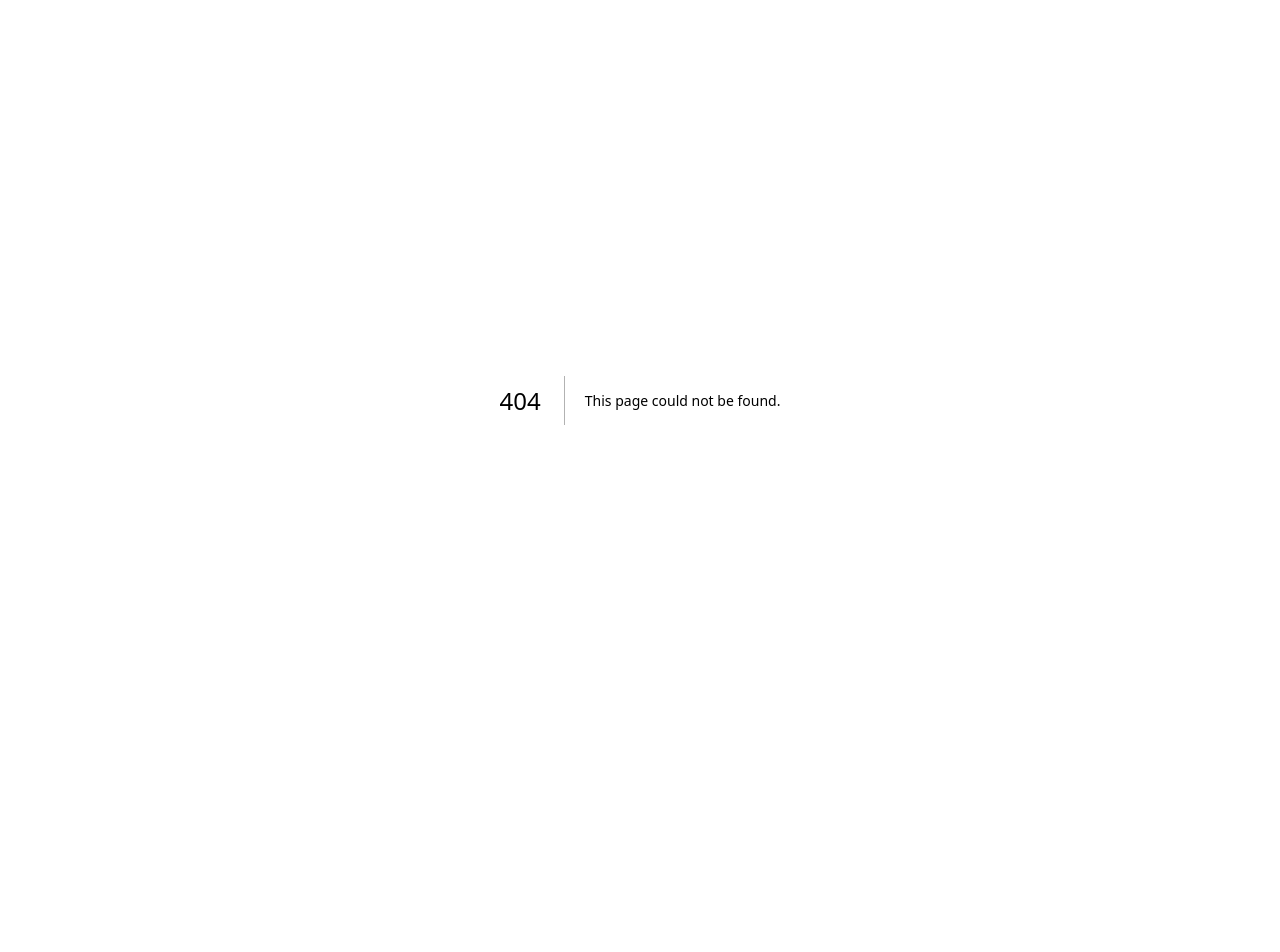
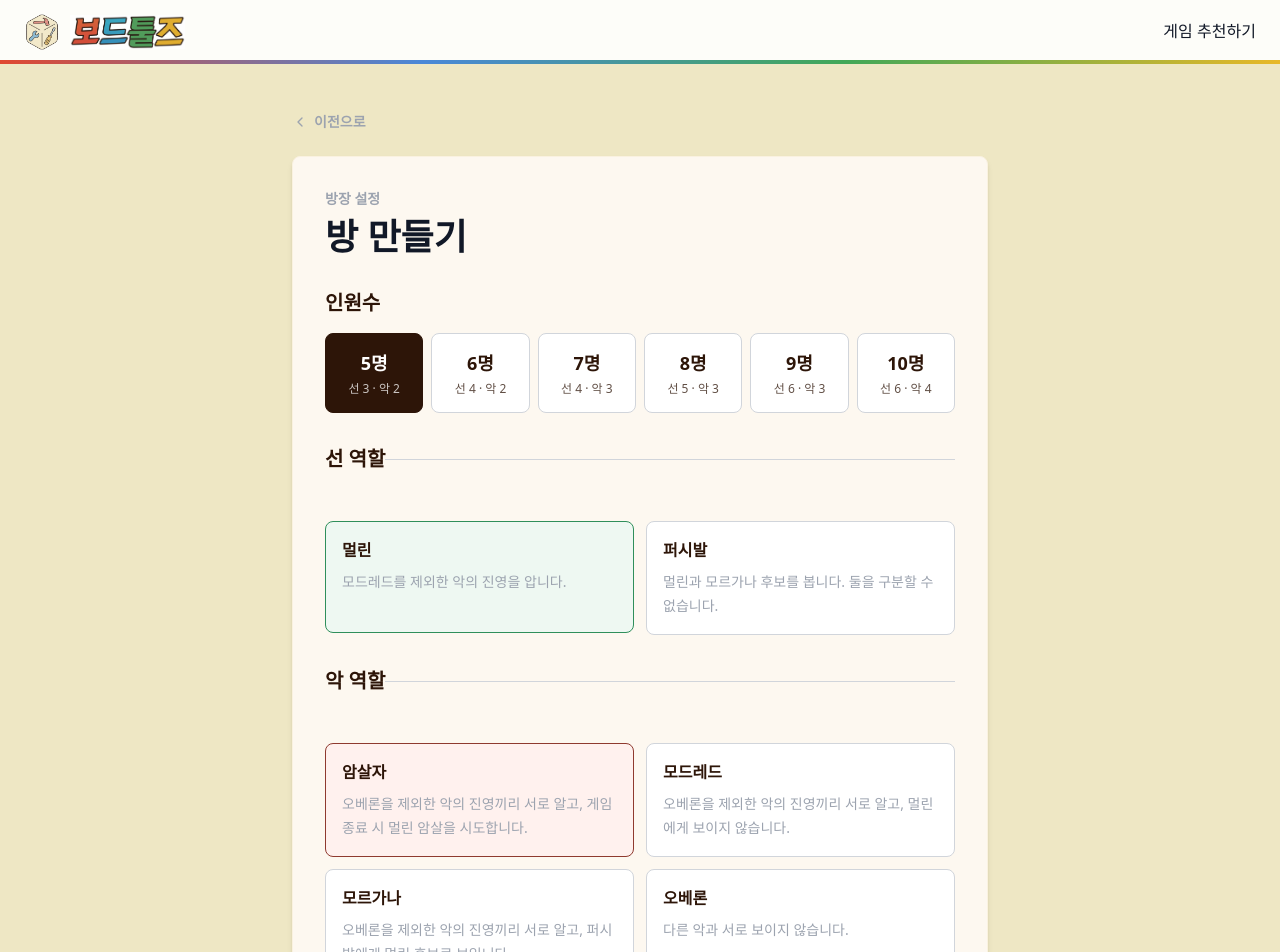
Before and after one commit to jungsmins/board-tools, a Next.js app: page /avalon-roles/create in a window 1280 px wide. Before the commit this address had no page. Shown: the top 952 px of the page. Before the commit the page ends 800 px from the top, so only its background shows below. Built offline with nearby package versions, Linux system fonts and the light colour scheme; a web font is replaced by a local one.

Commit message:
feat: 아발론 진입 페이지 레이아웃 개선 및 방 만들기 페이지 추가

```diff
--- /dev/null
+++ b/src/app/avalon-roles/create/page.tsx
@@ -0,0 +1,163 @@
+import Link from 'next/link';
+
+import Footer from '@/components/shared/Footer';
+import Header from '@/components/shared/Header';
+import {
+  AVALON_DEFAULT_SELECTED_ROLE_IDS,
+  AVALON_PLAYER_COUNTS,
+  AVALON_ROLE_CONFIGS,
+  AVALON_SELECTABLE_ROLE_IDS,
+  AVALON_TEAM_COMPOSITION,
+} from '@/constants/avalonRoles';
+import type { AvalonRoleId } from '@/types/avalonRoles';
+
+const defaultSelectedRoleIds =
+  AVALON_DEFAULT_SELECTED_ROLE_IDS as readonly AvalonRoleId[];
+
+const selectableGoodRoleIds = AVALON_SELECTABLE_ROLE_IDS.filter(
+  (roleId) => AVALON_ROLE_CONFIGS[roleId].side === 'good',
+);
+
+const selectableEvilRoleIds = AVALON_SELECTABLE_ROLE_IDS.filter(
+  (roleId) => AVALON_ROLE_CONFIGS[roleId].side === 'evil',
+);
+
+export default function AvalonRolesCreatePage() {
+  return (
+    <div className='min-h-dvh bg-canvas text-card-ink'>
+      <Header />
+
+      <main className='mx-auto flex min-h-[calc(100dvh-4rem)] w-full max-w-[760px] flex-col px-5 py-8 sm:px-8 lg:py-12'>
+        <Link
+          href='/avalon-roles'
+          className='mb-6 flex w-fit items-center gap-1.5 text-sm font-semibold text-card-muted underline-offset-4 hover:underline'
+        >
+          <svg
+            aria-hidden='true'
+            className='h-4 w-4'
+            fill='none'
+            viewBox='0 0 24 24'
+          >
+            <path
+              d='M15 18L9 12L15 6'
+              stroke='currentColor'
+              strokeLinecap='round'
+              strokeLinejoin='round'
+              strokeWidth='2'
+            />
+          </svg>
+          이전으로
+        </Link>
+
+        <section className='rounded-lg border border-card-border bg-card p-6 shadow-md sm:p-8'>
+          <div className='mb-8'>
+            <p className='mb-2 text-sm font-bold text-card-muted'>방장 설정</p>
+            <h1 className='text-3xl font-bold text-title sm:text-4xl'>
+              방 만들기
+            </h1>
+          </div>
+
+          <form>
+            <fieldset className='mb-8'>
+              <legend className='mb-4 text-xl font-bold text-card-ink'>
+                인원수
+              </legend>
+              <div className='grid grid-cols-3 gap-2 sm:grid-cols-6'>
+                {AVALON_PLAYER_COUNTS.map((playerCount) => {
+                  const composition = AVALON_TEAM_COMPOSITION[playerCount];
+
+                  return (
+                    <label key={playerCount} className='block'>
+                      <input
+                        className='peer sr-only'
+                        defaultChecked={playerCount === 5}
+                        name='playerCount'
+                        type='radio'
+                        value={playerCount}
+                      />
+                      <span className='flex min-h-20 flex-col items-center justify-center rounded-lg border border-chip-border bg-white px-3 py-3 text-center transition peer-checked:border-[#2d1508] peer-checked:bg-[#2d1508] peer-checked:text-white'>
+                        <span className='text-lg font-bold'>
+                          {playerCount}명
+                        </span>
+                        <span className='mt-1 text-xs opacity-75'>
+                          선 {composition.good} · 악 {composition.evil}
+                        </span>
+                      </span>
+                    </label>
+                  );
+                })}
+              </div>
+            </fieldset>
+
+            <fieldset className='mb-8 border-t border-rule pt-8'>
+              <legend className='mb-4 text-xl font-bold text-card-ink'>
+                선 역할
+              </legend>
+              <div className='grid gap-3 sm:grid-cols-2'>
+                {selectableGoodRoleIds.map((roleId) => {
+                  const role = AVALON_ROLE_CONFIGS[roleId];
+
+                  return (
+                    <label key={role.id} className='block'>
+                      <input
+                        className='peer sr-only'
+                        defaultChecked={defaultSelectedRoleIds.includes(role.id)}
+                        name='selectedRoleIds'
+                        type='checkbox'
+                        value={role.id}
+                      />
+                      <span className='flex min-h-28 flex-col rounded-lg border border-chip-border bg-white p-4 transition peer-checked:border-[#2f8f5b] peer-checked:bg-[#eef8f2]'>
+                        <span className='text-base font-bold'>{role.name}</span>
+                        <span className='mt-2 text-sm leading-6 text-card-muted'>
+                          {role.description}
+                        </span>
+                      </span>
+                    </label>
+                  );
+                })}
+              </div>
+            </fieldset>
+
+            <fieldset className='mb-8 border-t border-rule pt-8'>
+              <legend className='mb-4 text-xl font-bold text-card-ink'>
+                악 역할
+              </legend>
+              <div className='grid gap-3 sm:grid-cols-2'>
+                {selectableEvilRoleIds.map((roleId) => {
+                  const role = AVALON_ROLE_CONFIGS[roleId];
+
+                  return (
+                    <label key={role.id} className='block'>
+                      <input
+                        className='peer sr-only'
+                        defaultChecked={defaultSelectedRoleIds.includes(role.id)}
+                        name='selectedRoleIds'
+                        type='checkbox'
+                        value={role.id}
+                      />
+                      <span className='flex min-h-28 flex-col rounded-lg border border-chip-border bg-white p-4 transition peer-checked:border-[#8f3a2f] peer-checked:bg-[#fff1ee]'>
+                        <span className='text-base font-bold'>{role.name}</span>
+                        <span className='mt-2 text-sm leading-6 text-card-muted'>
+                          {role.description}
+                        </span>
+                      </span>
+                    </label>
+                  );
+                })}
+              </div>
+            </fieldset>
+
+            <button
+              type='button'
+              className='flex h-14 w-full items-center justify-center rounded-lg bg-[#2d1508] px-5 text-base font-bold text-white shadow-md transition hover:bg-[#482616]'
+            >
+              방 생성하기
+            </button>
+          </form>
+        </section>
+      </main>
+
+      <Footer />
+    </div>
+  );
+}
--- a/src/app/avalon-roles/page.tsx
+++ b/src/app/avalon-roles/page.tsx
@@ -8,49 +8,28 @@ export default function AvalonRolesPage() {
     <div className='min-h-dvh bg-canvas text-card-ink'>
       <Header />
 
-      <main className='mx-auto flex min-h-[calc(100dvh-4rem)] w-full max-w-[960px] flex-col px-5 py-8 sm:px-8 lg:py-12'>
-        <Link
-          href='/'
-          className='mb-8 w-fit text-sm font-semibold text-card-muted underline-offset-4 hover:underline'
-        >
-          홈으로
-        </Link>
+      <main className='mx-auto flex min-h-[calc(100dvh-4rem)] w-full max-w-[560px] flex-col justify-center px-5 py-8 sm:px-8'>
+        <section className='rounded-lg border border-card-border bg-card p-6 shadow-md sm:p-8'>
+          <div className='mb-8 text-center'>
+            <p className='mb-2 text-sm font-bold text-card-muted'>아발론</p>
+            <h1 className='text-4xl font-bold text-title sm:text-5xl'>
+              아발론 역할 배정
+            </h1>
+          </div>
 
-        <section className='mb-8'>
-          <p className='mb-2 text-sm font-bold text-card-muted'>아발론</p>
-          <h1 className='font-display text-4xl text-title sm:text-5xl'>
-            역할 배정
-          </h1>
-        </section>
-
-        <section className='grid flex-1 gap-4 lg:grid-cols-[0.9fr_1.1fr]'>
-          <div className='flex min-h-[220px] flex-col justify-between rounded-lg border border-card-border bg-card p-6 shadow-md sm:p-8'>
-            <div>
-              <p className='mb-3 text-2xl font-bold text-card-ink'>
-                방 만들기
-              </p>
-              <p className='text-sm leading-6 text-card-muted'>
-                인원과 역할을 정하고 방 코드를 만듭니다.
-              </p>
-            </div>
-
-            <button
-              type='button'
-              className='mt-8 flex h-13 w-full items-center justify-center rounded-lg bg-[#2d1508] px-5 text-base font-bold text-white shadow-md transition hover:bg-[#482616]'
+          <div className='mb-8 border-b border-rule pb-8'>
+            <Link
+              href='/avalon-roles/create'
+              className='flex h-14 w-full items-center justify-center rounded-lg bg-[#2d1508] px-5 text-base font-bold text-white shadow-md transition hover:bg-[#482616]'
             >
               방 만들기
-            </button>
+            </Link>
           </div>
 
-          <form className='rounded-lg border border-card-border bg-card p-6 shadow-md sm:p-8'>
-            <div className='mb-6'>
-              <p className='mb-3 text-2xl font-bold text-card-ink'>
-                방 참가하기
-              </p>
-              <p className='text-sm leading-6 text-card-muted'>
-                받은 코드와 닉네임을 입력합니다.
-              </p>
-            </div>
+          <form>
+            <p className='mb-5 text-xl font-bold text-card-ink'>
+              방 참가하기
+            </p>
 
             <label className='mb-5 block'>
               <span className='mb-2 block text-sm font-bold text-card-ink'>
@@ -66,7 +45,7 @@ export default function AvalonRolesPage() {
               />
             </label>
 
-            <label className='mb-8 block'>
+            <label className='mb-6 block'>
               <span className='mb-2 block text-sm font-bold text-card-ink'>
                 닉네임
               </span>
```
